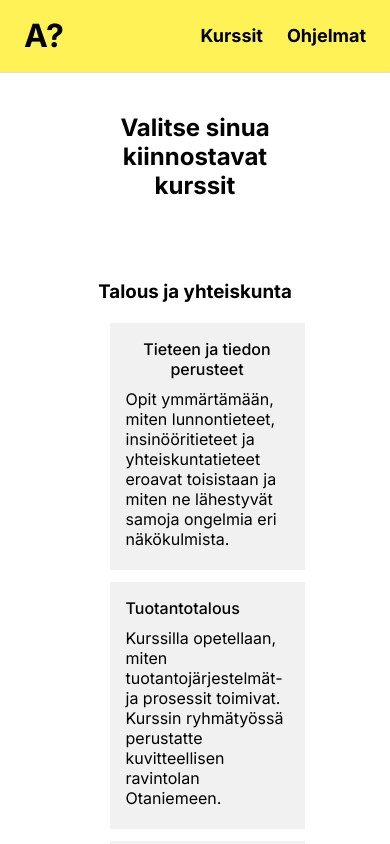
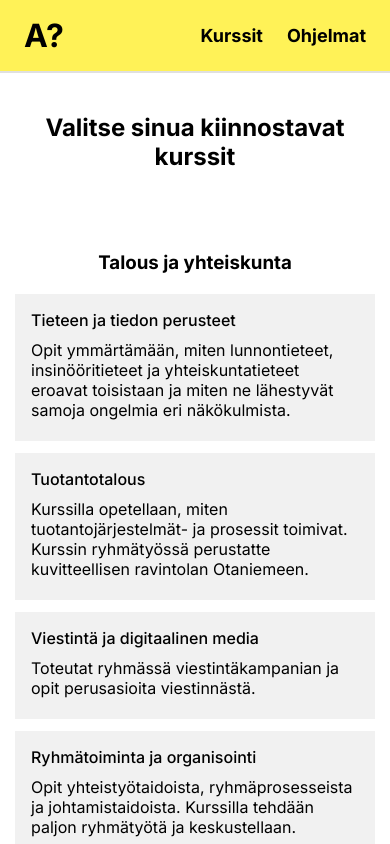
Before and after one commit to vetskup/VJPlopputyo, a React (Vite) app: page /courses in a window 390 px wide. Shown: the top 844 px of the page. Built offline with nearby package versions, Linux system fonts and the light colour scheme.

Commit message:
Responsiivisuutta pienellä näytöllä edistetty, lisätty vercel.json tiedosto jotta saadaan sivuston julkaisu toimimaan

```diff
--- a/src/styles/App.css
+++ b/src/styles/App.css
@@ -1,5 +1,5 @@
 #root {
 
+  text-align: center;
 
-  text-align: center;
 }
--- a/src/styles/coursecard.css
+++ b/src/styles/coursecard.css
@@ -19,7 +19,7 @@
     display: flex;
     flex-direction: column;
     align-items: start;
-
+    color:Red;
     width: 100%;
 
     padding: 16px;
@@ -75,3 +75,25 @@
     font-size: 1.5rem;
   }
 }
+
+@media (max-width: 600px){
+
+.courses-list{
+
+    padding-left: 15px;
+    padding-right: 15px;
+
+}
+
+.course-card{
+    margin-left: 0;
+}
+
+
+
+
+
+
+
+
+}
```
Also changed, not shown: src/styles/navbar.css (+7 -0 lines), vercel.json (added).
